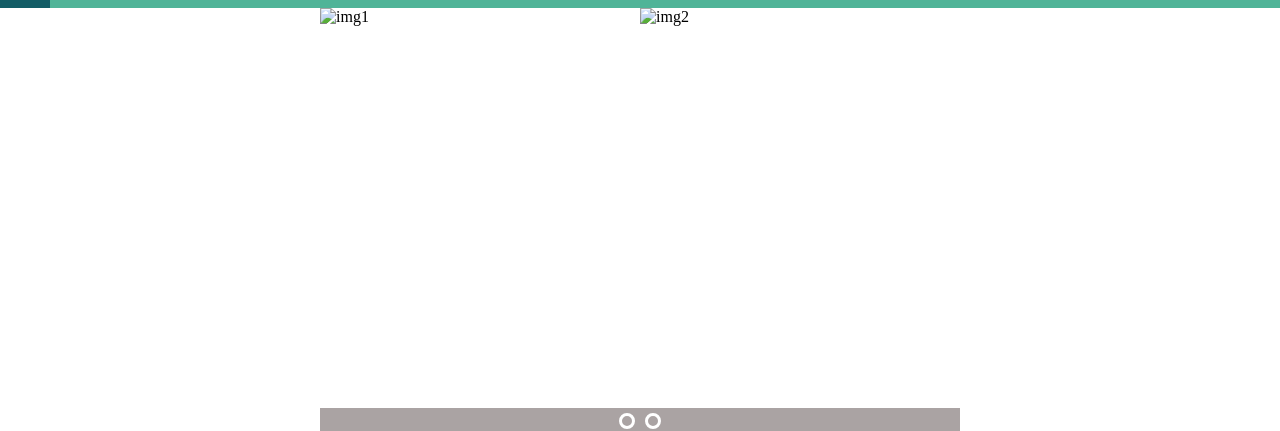
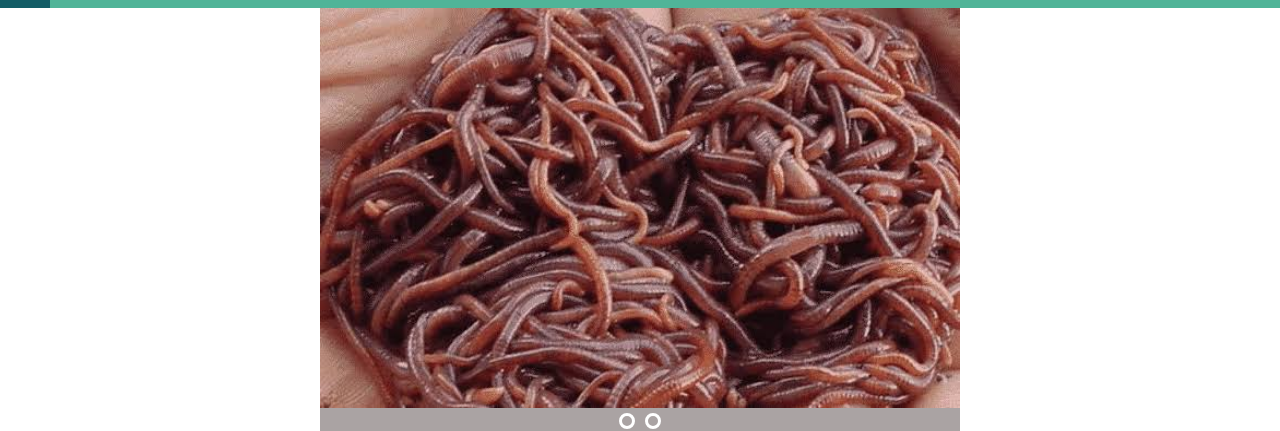
Before and after one commit to 75ShubhamSonar/rs-worm, a plain HTML site: page index.html in a window 1280 px wide. Shown: the part 32-463 px from the top of the page. Drawn offline with Linux system fonts and the light colour scheme; a small style sheet from the web is missing.

Commit message:
Update index.html

```diff
--- a/index.html
+++ b/index.html
@@ -21,8 +21,8 @@
                 <input type="radio" name="slide" id="img3">
                 <input type="radio" name="slide" id="img4">
 
-                 <img src="earthworm.jpeg" class="m1" alt="img1">
-                 <img src="worm.jpg" class="m2" alt="img2">
+                 <img src="img/earthworm.jpeg" class="m1" alt="img1">
+                 <img src="img/worm.jpg" class="m2" alt="img2">
 
             </div>
             <div class="dots">
```
